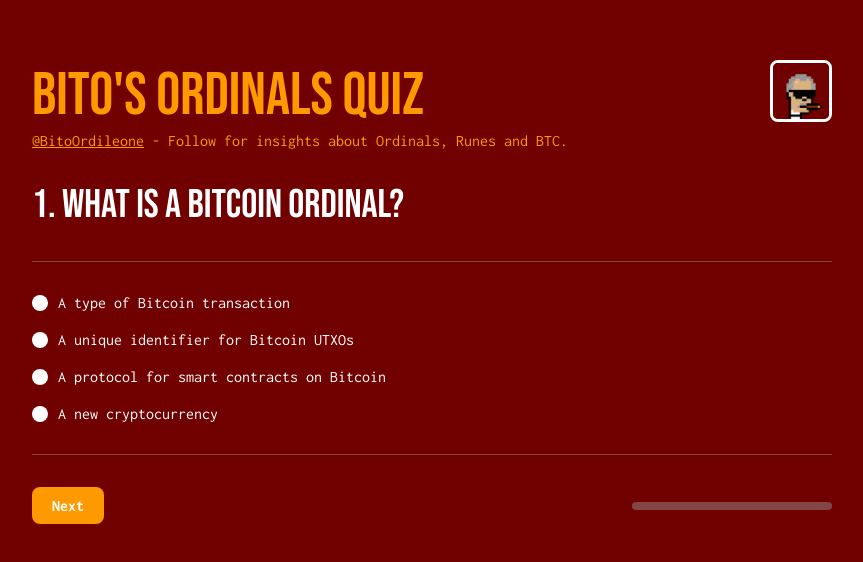
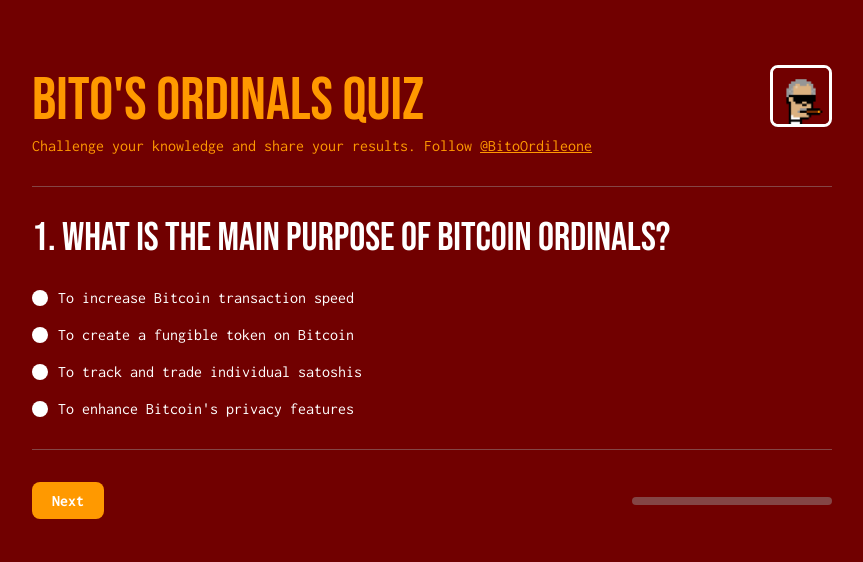
Before and after one commit to bitoordileone/Bitos-Ordinals-Quiz, a plain HTML site: page index.html in a window 1280 px wide. Shown: the part 108-670 px from the top of the page, without its empty margins (208-1071 px from the left). Drawn offline with Linux system fonts and the light colour scheme.

Commit message:
Add files via upload

```diff
--- a/index.html
+++ b/index.html
@@ -28,12 +28,12 @@
                     <div class="title">Bito's Ordinals Quiz</div>
                     <img class="title-image" src="image-icon0.png" alt="Quiz Icon"/>
                 </div>
-                <div class="subheader"><a href="https://x.com/bitoordileone/">@BitoOrdileone</a> - Follow for insights about Ordinals, Runes and BTC.</div>
+                <div class="subheader">Challenge your knowledge and share your results. Follow <a href="https://x.com/bitoordileone/">@BitoOrdileone</a></div>
             </div>
+            <div class="divider-top"></div>
             <div class="question">
                 <div id="question-container" class="h-2">Question will appear here</div>
             </div>
-            <div class="divider-top"></div>
             <div id="answer-container" class="answers"></div>
             <div class="divider-bottom"></div>
             <div class="footer">
--- a/quiz.js
+++ b/quiz.js
@@ -1,34 +1,84 @@
 const questions = [
     {
-        question: "What is a Bitcoin Ordinal?",
-        options: ["A type of Bitcoin transaction", "A unique identifier for Bitcoin UTXOs", "A protocol for smart contracts on Bitcoin", "A new cryptocurrency"],
+        question: "What is the main purpose of Bitcoin Ordinals?",
+        options: ["To increase Bitcoin transaction speed", "To create a fungible token on Bitcoin", "To track and trade individual satoshis", "To enhance Bitcoin's privacy features"],
+        answer: 2
+    },
+    {
+        question: "What is the BRC-20 standard used for?",
+        options: ["Non-fungible tokens on Bitcoin", "Fungible tokens on Bitcoin", "Smart contracts on Bitcoin", "Privacy transactions on Bitcoin"],
         answer: 1
     },
     {
-        question: "BRC-20 is a standard for what type of tokens?",
-        options: ["Fungible tokens on Ethereum", "Non-fungible tokens on Ethereum", "Fungible tokens on Bitcoin", "Non-fungible tokens on Bitcoin"],
+        question: "What does WAGMI stand for?",
+        options: ["Whales Are Generously Manipulating Investments", "Wise Assets, Great Monetary Investments", "We're All Gonna Make It", "We’re Actually Gambling, Maybe Ignorantly"],
         answer: 2
     },
     {
-        question: "Which of the following best describes Runes?",
-        options: ["A type of blockchain consensus mechanism", "A protocol for issuing tokens on Bitcoin", "A decentralized exchange on Bitcoin", "A layer-2 scaling solution for Bitcoin"],
+        question: "What does DMT-NAT stand for?",
+        options: ["Digital Magic Tokens - Nobody Actually Trades", "Drastically Misunderstood Technology - Never Admits Truth", "Digital Matter Theory - Non-Arbitrary Tokens ", "Decentralized Monetary Transactions - Non-Arbitrary Trades"],
+        answer: 2
+    },
+    {
+        question: "Who introduced the concept of Bitcoin Ordinals?",
+        options: ["Satoshi Nakamoto", "Vitalik Buterin", "Casey Rodarmor", "Gavin Andresen"],
+        answer: 2
+    },
+    {
+        question: "What was the first country to adopt Bitcoin as legal tender?",
+        options: ["Argentina", "San Marino", "Luxembourg", "El Salvador"],
+        answer: 3
+    },
+    {
+        question: "What is the supply of Bitmap?",
+        options: ["As much as there are Ordinal Inscriptions.", "As much as there are Bitcoin Blocks.", "As much as the Bitcoin in circulation.", "As much as the Satoshis in Circulation."],
         answer: 1
     },
     {
-        question: "Which year was Bitcoin created?",
-        options: ["2007", "2008", "2009", "2010"],
-        answer: 2  // Corrected to index 2 for "2009"
+        question: "When was Inscription 0 created?",
+        options: ["December 9th 2022", "December 14th 2022", "January 21st 2023", "February 14th 2023"],
+        answer: 1
     },
     {
-        question: "What is the primary purpose of the Lightning Network?",
-        options: ["To increase Bitcoin's transaction speed and scalability", "To provide privacy features for Bitcoin transactions", "To allow the creation of smart contracts on Bitcoin", "To enable cross-chain transactions between Bitcoin and Ethereum"],
+        question: "How many confirmations are generally recommended to consider a Bitcoin transaction final and irreversible?",
+        options: ["1 confirmation", "3 confirmations", "6 confirmations", "10 confirmations"],
+        answer: 2
+    },
+    {
+        question: "Who was the first person to receive a Bitcoin transaction from Satoshi Nakamoto?",
+        options: ["Hal Finney", "Nick Szabo", "Adam Back", "Wei Dai"],
         answer: 0
     },
     {
-        question: "Who is the pseudonymous creator of Bitcoin?",
-        options: ["Vitalik Buterin", "Charlie Lee", "Satoshi Nakamoto", "Hal Finney"],
-        answer: 2  // Corrected to index 2 for "Satoshi Nakamoto"
-    }
+        question: "What does the term “whale” refer to in the Bitcoin world?",
+        options: ["A large sea mammal with a Bitcoin logo", "A person who holds a large amount of Bitcoin", "An underwater Bitcoin mining operation", "A crypto-themed aquatic park"],
+        answer: 1
+    },
+    {
+        question: "What is the purpose of Bitmap according to the Bitmap Theory?",
+        options: ["To speed up Bitcoin transactions", "To create a decentralized virtual world on the Bitcoin blockchain", "To enhance Bitcoin's privacy features", "To develop new Bitcoin-based tokens"],
+        answer: 1
+    },
+    {
+        question: "What was the text of the message that Satoshi Nakamoto embedded in the first ever Bitcoin block?",
+        options: ["The Times 03/Jan/2009 Bitcoin: A Peer-to-Peer Electronic Cash System", "The Times 03/Jan/2009 If you don’t believe it or don’t get it, I don’t have the time to try to convince you, sorry.", "The Times 03/Jan/2009 The beginning of the decentralization of finance", "The Times 03/Jan/2009 Chancellor on brink of second bailout for banks."],
+        answer: 3
+    },
+    {
+        question: "Which Bitcoin feature ensures only 21 million coins will ever exist?",
+        options: ["Proof of Work", "Halving events", "Mining difficulty adjustment", "Blockchain immutability"],
+        answer: 1
+    },
+    {
+        question: "What is the main function of Bitcoin's mempool?",
+        options: ["To store Bitcoin permanently", "To generate new Bitcoin addresses", "To hold unconfirmed transactions", "To track Bitcoin price movements"],
+        answer: 2
+    },
+    {
+        question: "Who first managed to inscribe on a Rare Sat?",
+        options: ["Mystic Pepe (@Mystic_Pepe)", "CTRL (@SeizeCTRL)", "BTC Machine (@btcordinal)", "wizardz (@wizardzBTC)"],
+        answer: 1
+    },
 ];
 
 let currentQuestion = 0;
--- a/styles.css
+++ b/styles.css
@@ -78,6 +78,7 @@
     color: #ffffff;
     font-family: 'Bebas Neue', sans-serif;
     font-size: 40px;
+    line-height: 38px;
     text-align: left; /* Left align question */
     width: 100%;
 }
```
Also changed, not shown: results.html (+1 -1 lines).
